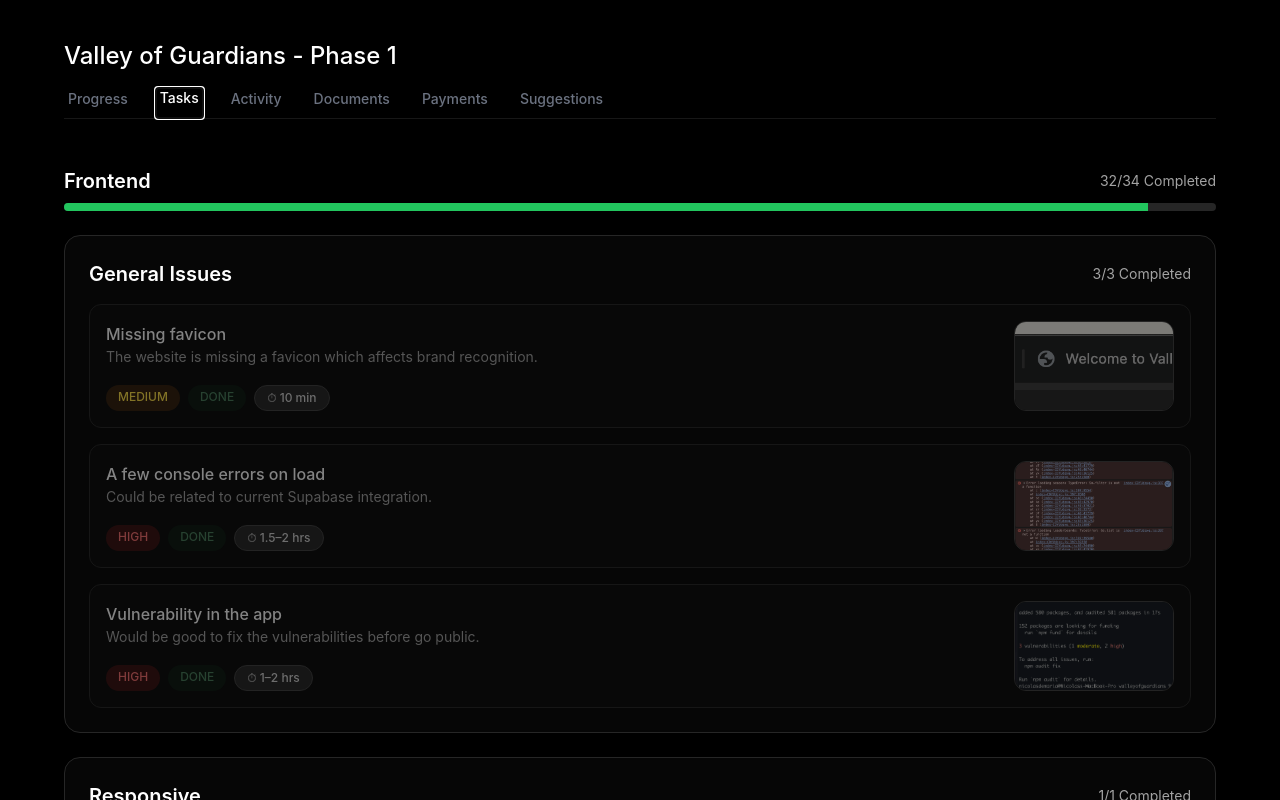
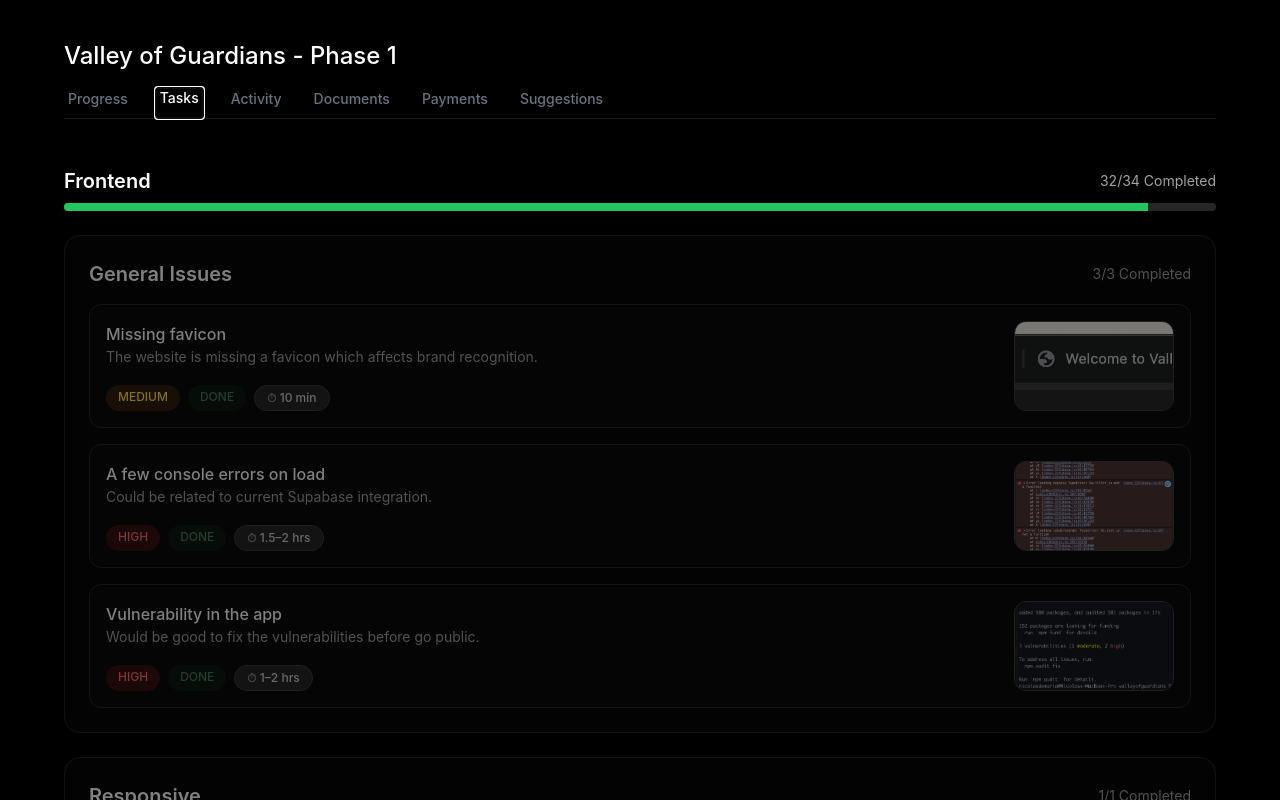
Before and after one commit to nicolasdma/landing-vruumvruum, a React (Vite) app: page / in a window 1280 px wide. Both pictures are taken after a click on the tab "Tasks". Shown: the top 800 px of the page. Built offline with nearby package versions, Linux system fonts and the light colour scheme.

Commit message:
done or closed

```diff
--- a/src/pages/Tasks.tsx
+++ b/src/pages/Tasks.tsx
@@ -59,10 +59,12 @@ const Tasks: React.FC = () => {
             (issue) =>
               issue.status === "to do" || issue.status === "in progress"
           ).length;
+
+          const sectionDone = doneOrClosedCount === section.issues.length
           return (
             <div
               className={`mt-6 border border-neutral-800 rounded-2xl shadow-md p-4 sm:p-6 ${
-                isAllDoneOrClosed ? "opacity-50" : ""
+                sectionDone  ? "opacity-50" : ""
               } bg-neutral-950/60 transition-opacity`}
             >
               <div className="flex flex-col sm:flex-row sm:items-center sm:justify-between gap-2 sm:gap-5 mb-4">
@@ -81,7 +83,7 @@ const Tasks: React.FC = () => {
                   <IssueItem
                     key={index}
                     issue={issue}
-                    isAllDoneOrClosed={isAllDoneOrClosed}
+                    isAllDoneOrClosed={sectionDone}
                   />
                 ))}
               </ul>
```
